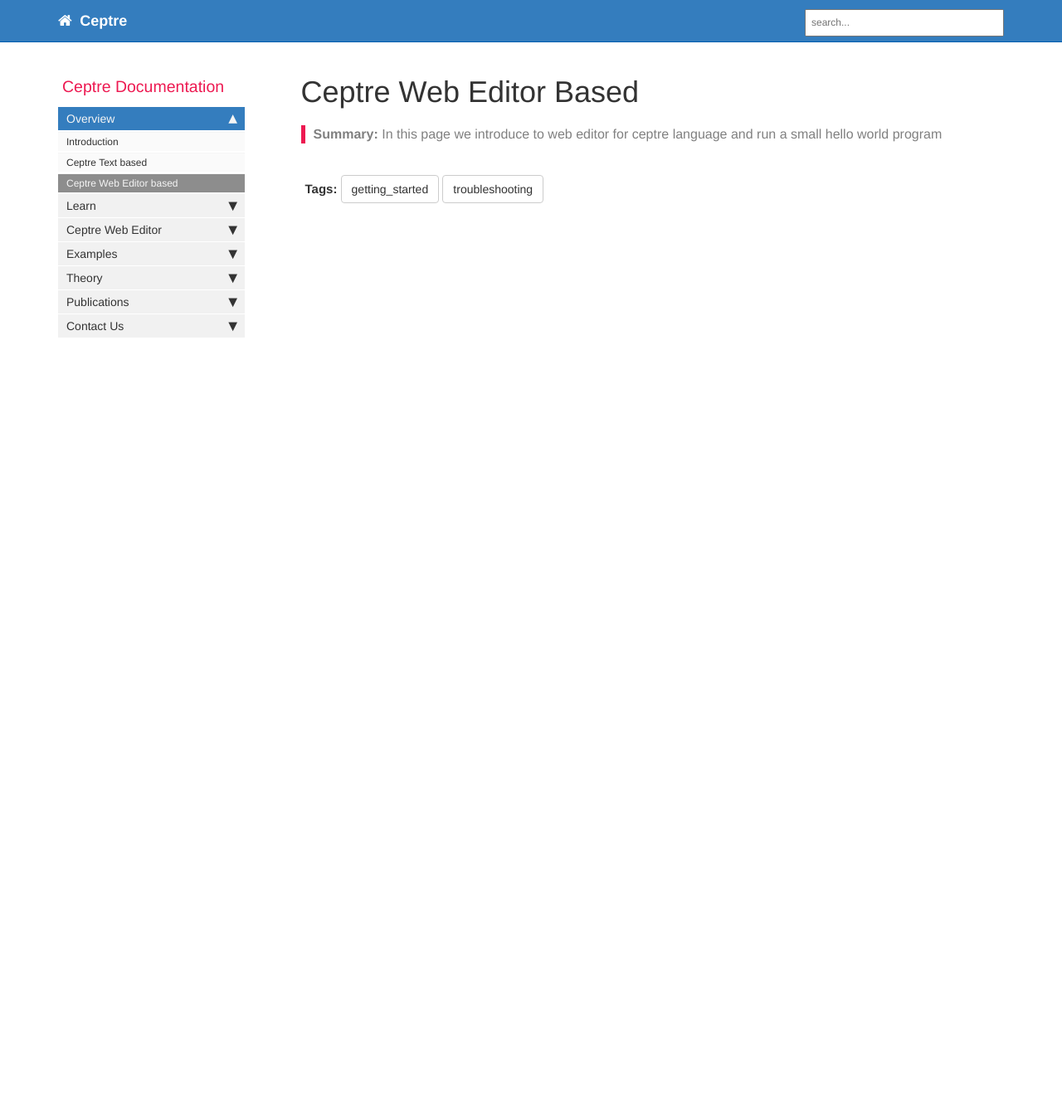
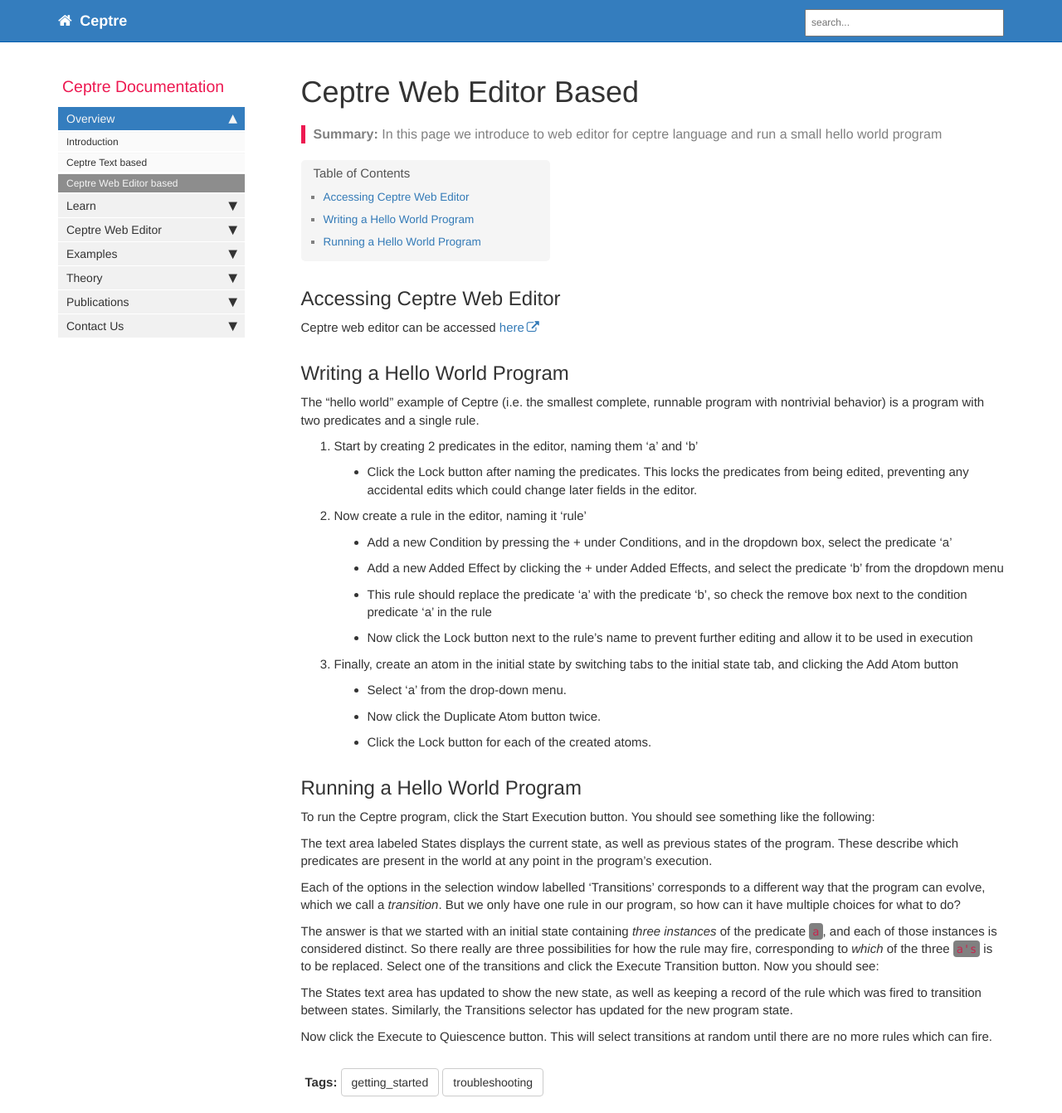
Before and after one commit to ashakhatri007/CeptreDocs, a Jekyll site: the page built from pages/Overview/CeptreWebEditorBased.md, in a window 1280 px wide and 1342 px high. Shown: the whole window at 83% size. Built offline with Jekyll 4.4.1, drawn with Linux system fonts in a browser that asks for light colours; comment, search, counter and statistics services are not loaded.

Commit message:
Update CeptreWebEditorBased.md

```diff
--- a/pages/Overview/CeptreWebEditorBased.md
+++ b/pages/Overview/CeptreWebEditorBased.md
@@ -7,3 +7,39 @@ sidebar: mydoc_sidebar
 permalink: CeptreWebEditorBased.html
 folder: Overview
 ---
+
+## Accessing Ceptre Web Editor
+Ceptre web editor can be accessed [here](http://microceptre.glitch.me/)
+
+## Writing a Hello World Program
+
+The "hello world" example of Ceptre (i.e. the smallest complete, runnable program with nontrivial behavior) is a program with two predicates and a single rule.
+
+1. Start by creating 2 predicates in the editor, naming them ‘a’ and ‘b’
+    - Click the Lock button after naming the predicates. This locks the predicates from being edited, preventing any accidental edits which could change later fields in the editor.
+
+2. Now create a rule in the editor, naming it ‘rule’
+    - Add a new Condition by pressing the + under Conditions, and in the dropdown box, select the predicate ‘a’
+    - Add a new Added Effect by clicking the + under Added Effects, and select the predicate ‘b’ from the dropdown menu
+    - This rule should replace the predicate ‘a’ with the predicate ‘b’, so check the remove box next to the condition predicate ‘a’ in the rule
+    - Now click the Lock button next to the rule’s name to prevent further editing and allow it to be used in execution
+
+3. Finally, create an atom in the initial state by switching tabs to the initial state tab, and clicking the Add Atom button
+    - Select ‘a’ from the drop-down menu.
+    - Now click the Duplicate Atom button twice.
+    - Click the Lock button for each of the created atoms.
+
+## Running a Hello World Program
+
+To run the Ceptre program, click the Start Execution button. You should see something like the following:
+
+The text area labeled States displays the current state, as well as previous states of the program. These describe which predicates are present in the world at any point in the program’s execution.
+
+Each of the options in the selection window labelled ‘Transitions’ corresponds to a different way that the program can evolve, which we call a *transition*. But we only have one rule in our program, so how can it have multiple choices for what to do?
+
+The answer is that we started with an initial state containing *three instances* of the predicate `a`, and each of those instances is considered distinct. So there really are three possibilities for how the rule may fire, corresponding to *which* of the three `a's` is to be replaced.
+Select one of the transitions and click the Execute Transition button. Now you should see:
+
+The States text area has updated to show the new state, as well as keeping a record of the rule which was fired to transition between states. Similarly, the Transitions selector has updated for the new program state.
+
+Now click the Execute to Quiescence button. This will select transitions at random until there are no more rules which can fire.
```
